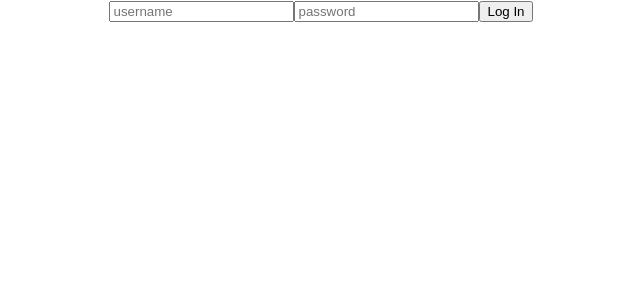
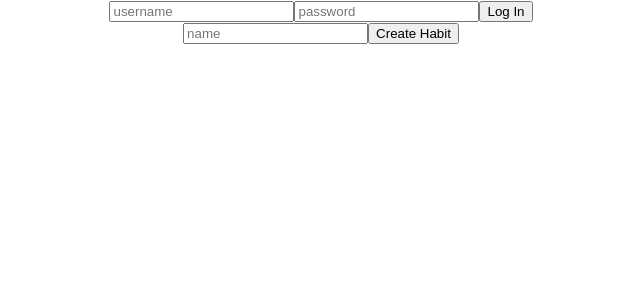
Before and after one commit to pharia-le/productivity-front-end, a React (Create React App) app: page /habits/new in a window 1280 px wide. Shown: the top 300 px of the page, without its empty margins (319-959 px from the left). Built offline with nearby package versions, Linux system fonts and the light colour scheme; no server answers.

Commit message:
Add imports & add Route w/ path of '/habits/new'.

```diff
--- a/src/App.js
+++ b/src/App.js
@@ -4,9 +4,11 @@ import './App.css';
 import { connect } from 'react-redux'
 import { getCurrentUser } from './actions/currentUser'
 import NavBar from './components/NavBar'
+import Home from './components/Home'
 import Login from './components/Login'
 import Signup from './components/Signup'
 import MyHabits from './components/MyHabits'
+import HabitForm from './components/HabitForm'
 
 class App extends Component {
 
@@ -35,6 +37,10 @@ class App extends Component {
           exact path='/habits'
           component={MyHabits}
         />
+        <Route
+          exact path='/habits/new'
+          component={HabitForm}
+        />
       </div>
     )}
 }
```
